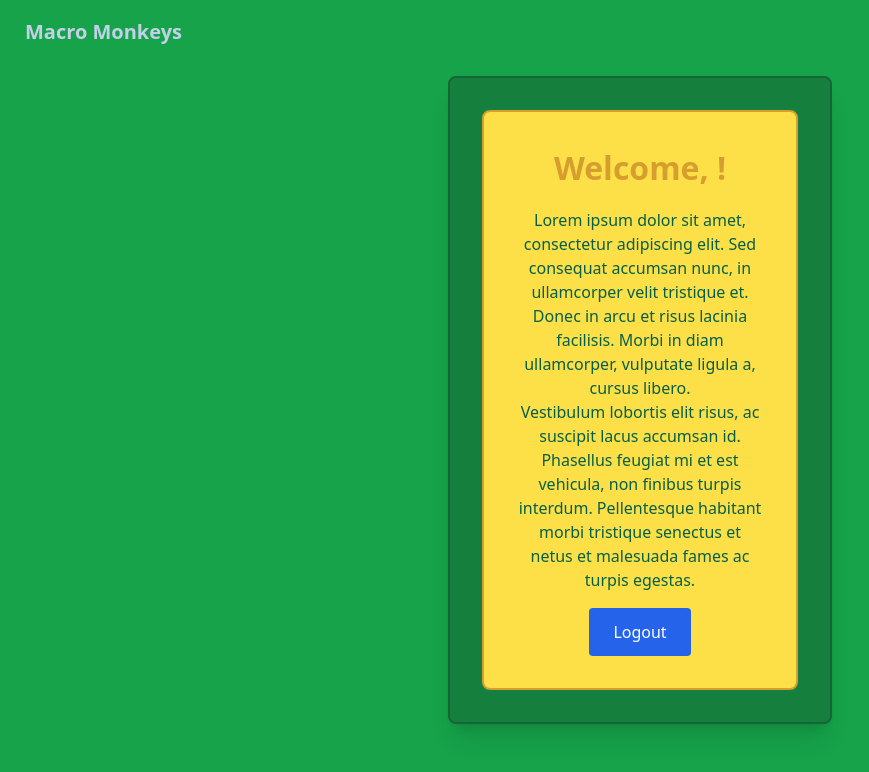
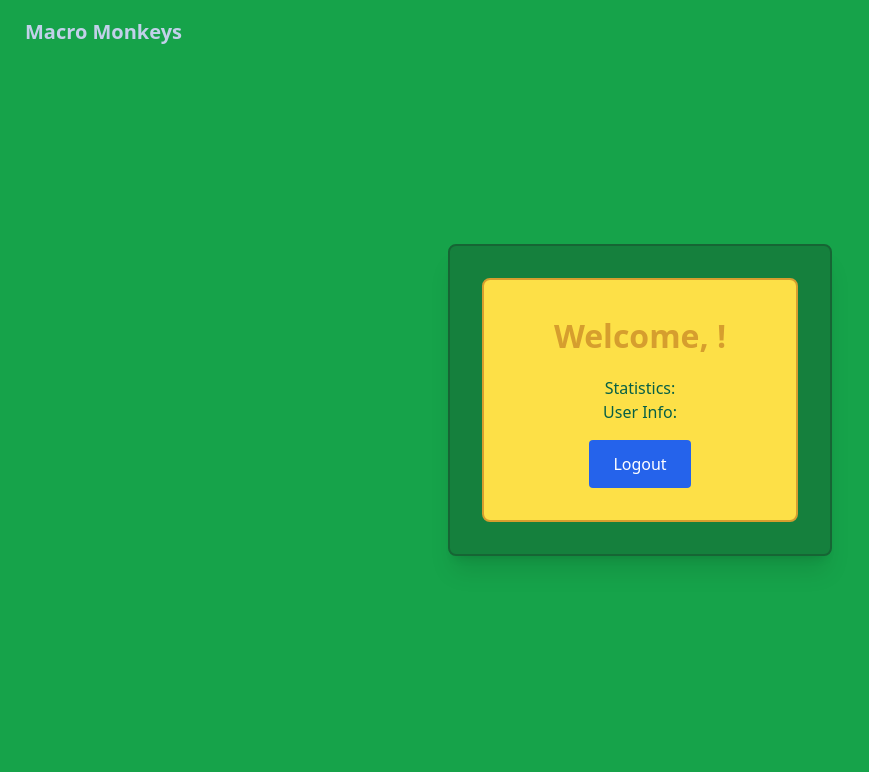
Before and after one commit to nicm2/macro-monkeys, a SvelteKit app: page /profile in a window 1280 px wide. Shown: the top 772 px of the page, without its empty margins (0-869 px from the left). Built offline with nearby package versions, Linux system fonts and the light colour scheme.

Commit message:
user info

```diff
--- a/src/routes/(authentication)/profile/+page.svelte
+++ b/src/routes/(authentication)/profile/+page.svelte
@@ -79,13 +79,10 @@
 
     <div class="profile-info">
       <p>
-        Lorem ipsum dolor sit amet, consectetur adipiscing elit. Sed consequat accumsan nunc, in ullamcorper velit
-        tristique et. Donec in arcu et risus lacinia facilisis. Morbi in diam ullamcorper, vulputate ligula a, cursus
-        libero.
+        Statistics:
       </p>
       <p>
-        Vestibulum lobortis elit risus, ac suscipit lacus accumsan id. Phasellus feugiat mi et est vehicula, non finibus
-        turpis interdum. Pellentesque habitant morbi tristique senectus et netus et malesuada fames ac turpis egestas.
+        User Info:
       </p>
     </div>
 
```
